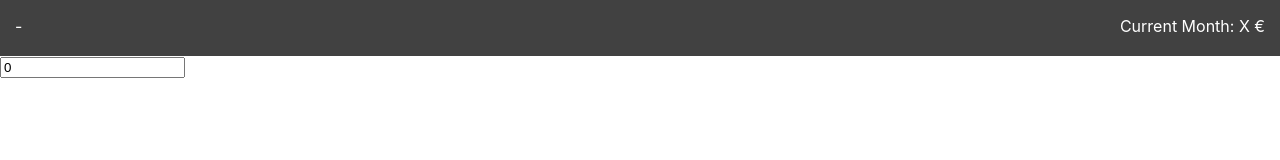
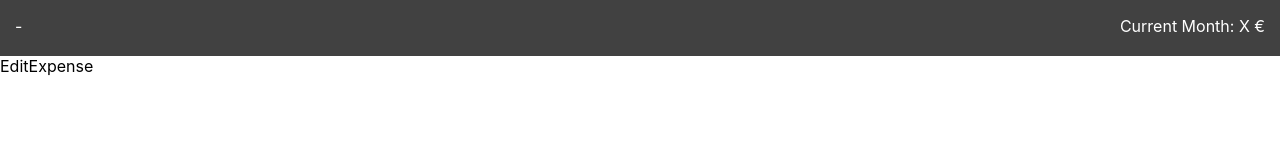
Before and after one commit to javisastre/use-expense-app, a React (Create React App) app: page /expense in a window 1280 px wide. Shown: the top 160 px of the page. Built offline with nearby package versions, Linux system fonts and the light colour scheme; the HTML template or start-up script is replaced by a standard one.

Commit message:
basic components implemented for the app

```diff
--- a/src/App.js
+++ b/src/App.js
@@ -13,14 +13,13 @@ const App = () => {
   return (
     <div className='App'>
       <Navbar />
-      <AddExpense />
-      {/* <Switch>
+      <Switch>
         <Route exact path='/' component={AddExpense} />
         <Route exact path='/activity' component={Activity} />
         <Route exact path='/expense' component={EditExpense} />
         <Route exact path='/overview' component={Overview} />
         <Route exact path='/timeline' component={Timeline} />
-      </Switch> */}
+      </Switch>
     </div>
   );
 };
--- a/src/Components/Activity.js
+++ b/src/Components/Activity.js
@@ -0,0 +1,7 @@
+import React from "react";
+
+const Activity = () => {
+  return <div>Activity</div>;
+};
+
+export default Activity;
--- a/src/Components/EditExpense.js
+++ b/src/Components/EditExpense.js
@@ -0,0 +1,7 @@
+import React from "react";
+
+const EditExpense = () => {
+  return <div>EditExpense</div>;
+};
+
+export default EditExpense;
--- a/src/Components/Overview.js
+++ b/src/Components/Overview.js
@@ -0,0 +1,7 @@
+import React from "react";
+
+const Overview = () => {
+  return <div>Overview</div>;
+};
+
+export default Overview;
--- a/src/Components/Timeline.js
+++ b/src/Components/Timeline.js
@@ -0,0 +1,7 @@
+import React from "react";
+
+const Timeline = () => {
+  return <div>Timeline</div>;
+};
+
+export default Timeline;
```
